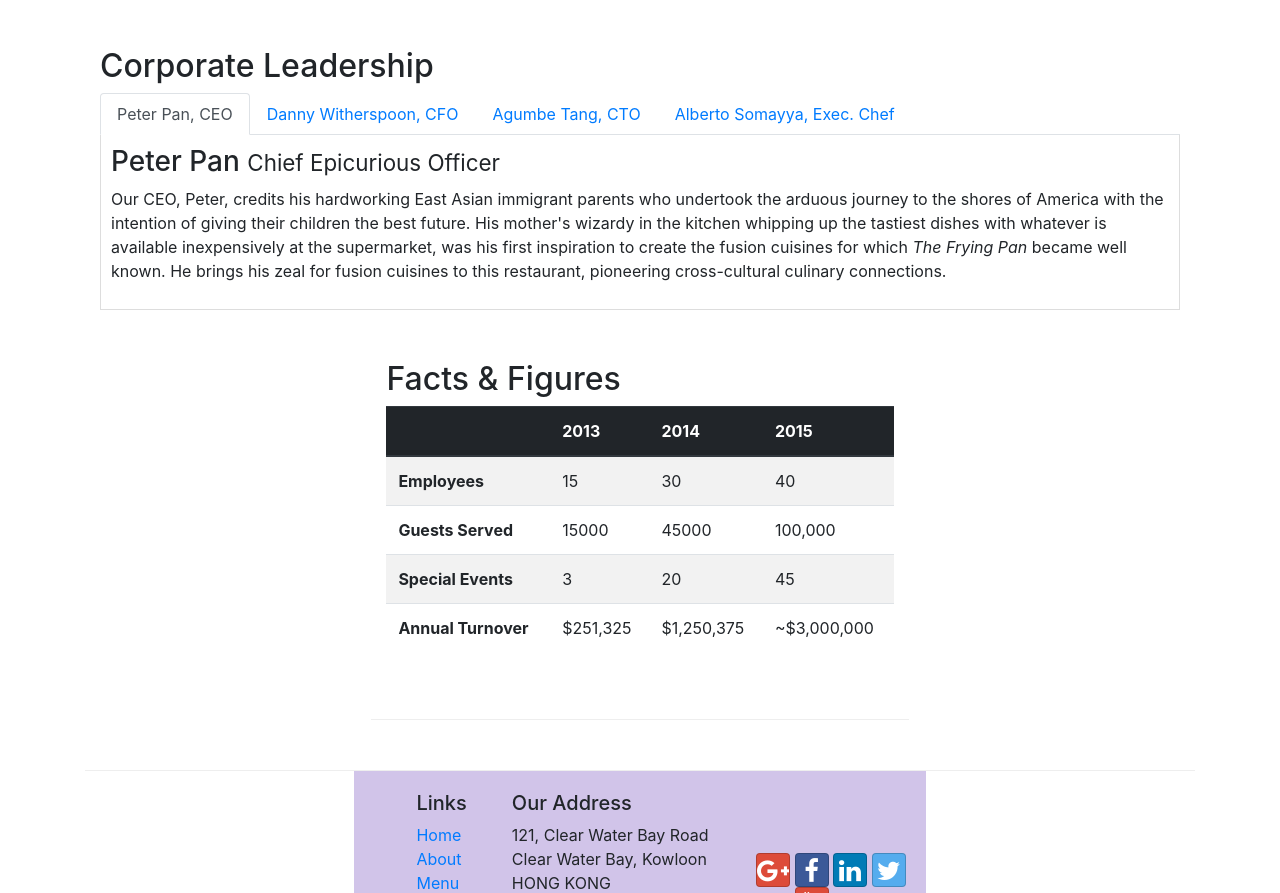
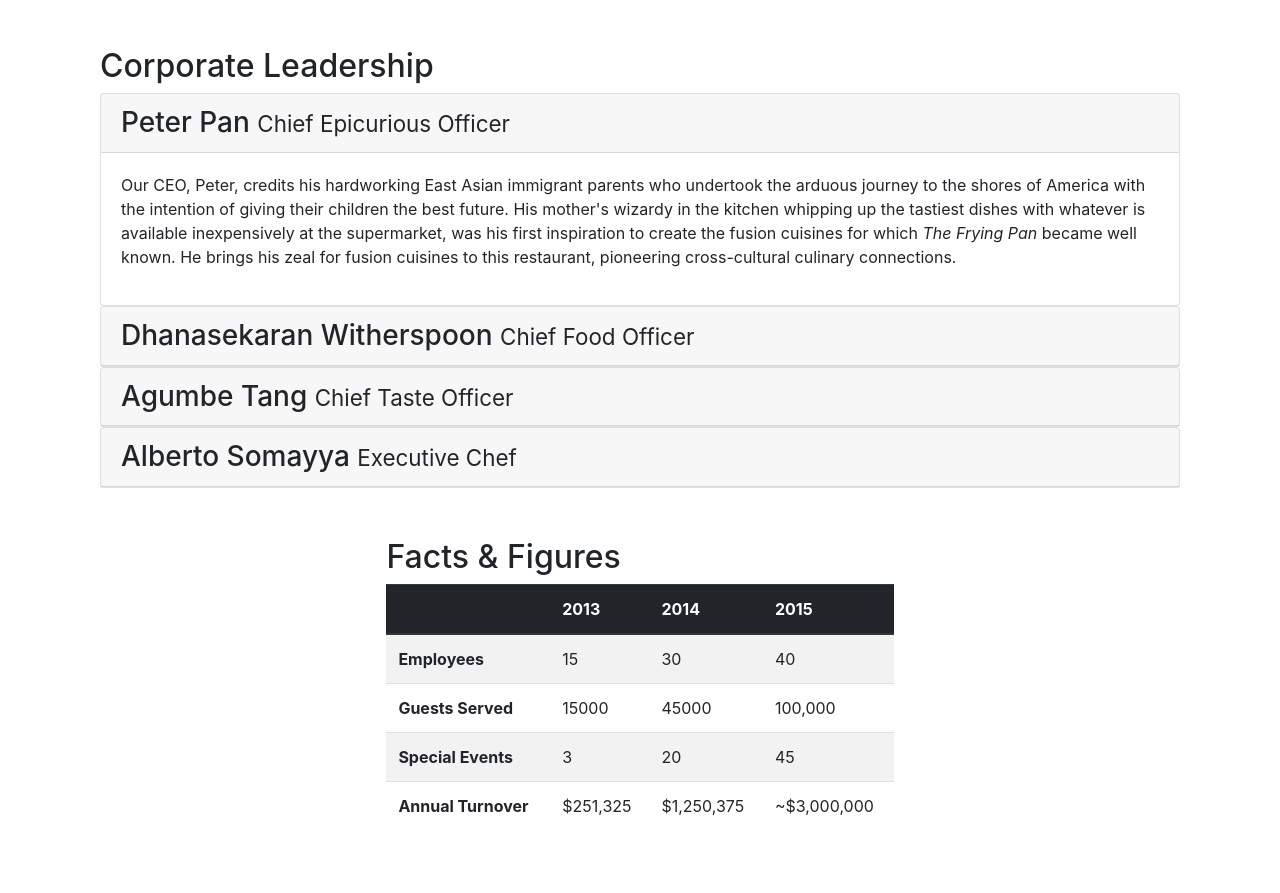
Before and after one commit to raphaelmoline/courseraFrontEnd, a website: page aboutus.html in a window 1280 px wide. Shown: the part 1005-1898 px from the top of the page. Drawn offline with nearby package versions, Linux system fonts and the light colour scheme.

Commit message:
accordion

```diff
--- a/aboutus.html
+++ b/aboutus.html
@@ -105,60 +105,86 @@
         <div class="row row-content">
             <div class="col-12">
                 <h2>Corporate Leadership</h2>
-                <ul class="nav nav-tabs">
-                  <li class="nav-item">
-                    <a class="nav-link active" href="#peter" role="tab" data-toggle="tab">Peter Pan, CEO</a>
-                  </li>
-                  <li class="nav-item">
-                    <a class="nav-link" href="#danny" role="tab" data-toggle="tab">Danny Witherspoon, CFO</a>
-                  </li>
-                  <li class="nav-item">
-                    <a class="nav-link" href="#agumbe" role="tab" data-toggle="tab">Agumbe Tang, CTO</a>
-                  </li>
-                  <li class="nav-item">
-                    <a class="nav-link" href="#alberto" role="tab" data-toggle="tab">Alberto Somayya, Exec. Chef</a>
-                  </li>
-                </ul>
-                <div class="tab-content">
-                  <div role="tabpanel" class="tab-pane fade show active" id="peter">
-                    <h3>Peter Pan <small>Chief Epicurious Officer</small></h3>
+                <div id="accordion">
+                  <div class="card">
+                    <div class="card-header" role="tab" id="peterhead">
+                      <h3 class="mb-0">
+                        <a data-toggle="collapse" data-target="#peter">
+                          Peter Pan <small>Chief Epicurious Officer</small>
+                        </a>
+                      </h3>
+                    </div>
+                      <div role="tabpanel" class="collapse show"  id="peter" data-parent="#accordion">
+                        <div class="card-body">
                           <p class="d-none d-sm-block">Our CEO, Peter, credits his hardworking East Asian immigrant parents
-                        who undertook the arduous
-                        journey to the shores of America with the intention of giving their children the best future.
-                        His
-                        mother's wizardy in the kitchen whipping up the tastiest dishes with whatever is available
-                        inexpensively at the supermarket, was his first inspiration to create the fusion cuisines for
-                        which
+                              who undertook the arduous journey to the shores of America with the intention of giving their children the best future.
+                              His mother's wizardy in the kitchen whipping up the tastiest dishes with whatever is available
+                              inexpensively at the supermarket, was his first inspiration to create the fusion cuisines for which
                               <em>The Frying Pan</em> became well known. He brings his zeal for fusion cuisines to this
-                        restaurant, pioneering cross-cultural culinary connections.</p>
+                              restaurant, pioneering cross-cultural culinary connections.
+                          </p>
                         </div>
-                  <div role="tabpanel" class="tab-pane fade" id="danny">
-                    <h3>Dhanasekaran Witherspoon <small>Chief Food Officer</small></h3>
+                      </div>
+                  </div>
+
+                  <div class="card">
+                          <div class="card-header" role="tab" id="dannyhead">
+                          <h3 class="mb-0">
+                              <a class="collapsed" data-toggle="collapse" data-target="#danny">
+                              Dhanasekaran Witherspoon <small>Chief Food Officer</small>
+                              </a>
+                          </h3>
+                      </div>
+                      <div class="collapse" id="danny" data-parent="#accordion">
+                          <div class="card-body">
                               <p class="d-none d-sm-block">Our CFO, Danny, as he is affectionately referred to by his colleagues,
-                        comes from a long established
-                        family tradition in farming and produce. His experiences growing up on a farm in the Australian
-                        outback gave him great appreciation for varieties of food sources. As he puts it in his own
-                        words,
-                        <em>Everything that runs, wins, and everything that stays, pays!</em></p>
+                                  comes from a long established family tradition in farming and produce. His experiences growing up on a farm in the Australian
+                                  outback gave him great appreciation for varieties of food sources. As he puts it in his own words,
+                                  <em>Everything that runs, wins, and everything that stays, pays!</em>
+                              </p>
                           </div>
-                  <div role="tabpanel" class="tab-pane fade" id="agumbe">
-                    <h3>Agumbe Tang <small>Chief Taste Officer</small></h3>
+                      </div>
+                  </div>
+                  <div class="card">
+                          <div class="card-header" role="tab" id="agumbehead">
+                          <h3 class="mb-0">
+                              <a class="collapsed" data-toggle="collapse" data-target="#agumbe">
+                              Agumbe Tang <small>Chief Taste Officer</small>
+                              </a>
+                          </h3>
+                      </div>
+                      <div class="collapse" id="agumbe" data-parent="#accordion">
+                          <div class="card-body">
                               <p class="d-none d-sm-block">Blessed with the most discerning gustatory sense, Agumbe, our CTO,
                                   personally ensures that every dish
                                   that we serve meets his exacting tastes. Our chefs dread the tongue lashing that ensues if their
                                   dish does not meet his exacting standards. He lives by his motto, <em>You click only if you
                                       survive
-                            my lick.</em></p>
+                                      my lick.</em>
+                              </p>
                           </div>
-                  <div role="tabpanel" class="tab-pane fade" id="alberto">
-                    <h3>Alberto Somayya <small>Executive Chef</small></h3>
+                      </div>
+                  </div>
+                  <div class="card">
+                          <div class="card-header" role="tab" id="albertohead">
+                          <h3 class="mb-0">
+                              <a class="collapsed" data-toggle="collapse" data-target="#alberto">
+                              Alberto Somayya <small>Executive Chef</small>
+                              </a>
+                          </h3>
+                      </div>
+                      <div class="collapse" id="alberto" data-parent="#accordion">
+                          <div class="card-body">
                               <p class="d-none d-sm-block">Award winning three-star Michelin chef with wide International
                                   experience having worked closely with
                                   whos-who in the culinary world, he specializes in creating mouthwatering Indo-Italian fusion
                                   experiences. He says, <em>Put together the cuisines from the two craziest cultures, and you get
-                            a
-                            winning hit! Amma Mia!</em></p>
+                                  a winning hit! Amma Mia!</em>
+                              </p>
                           </div>
+                      </div>
+                  </div>
+
             </div>
         </div>
         <div class="row row-content">
```
Lines whose indentation alone changed are shown as unchanged.
